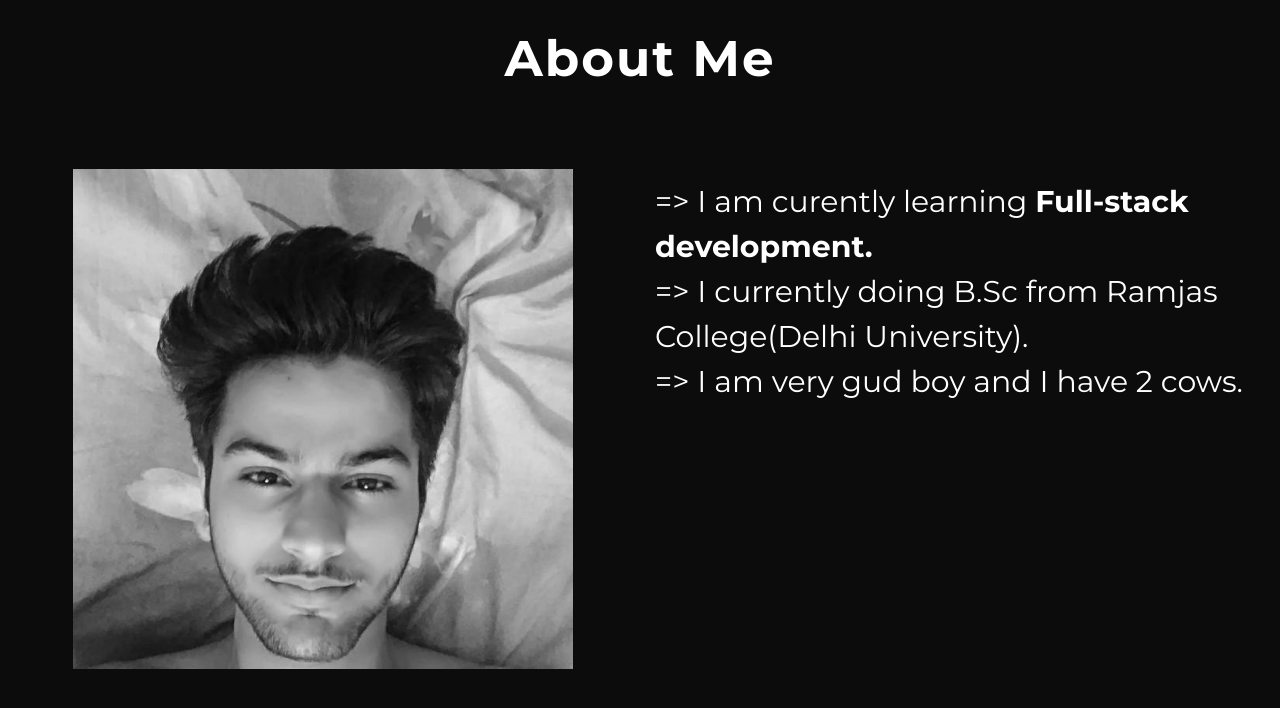
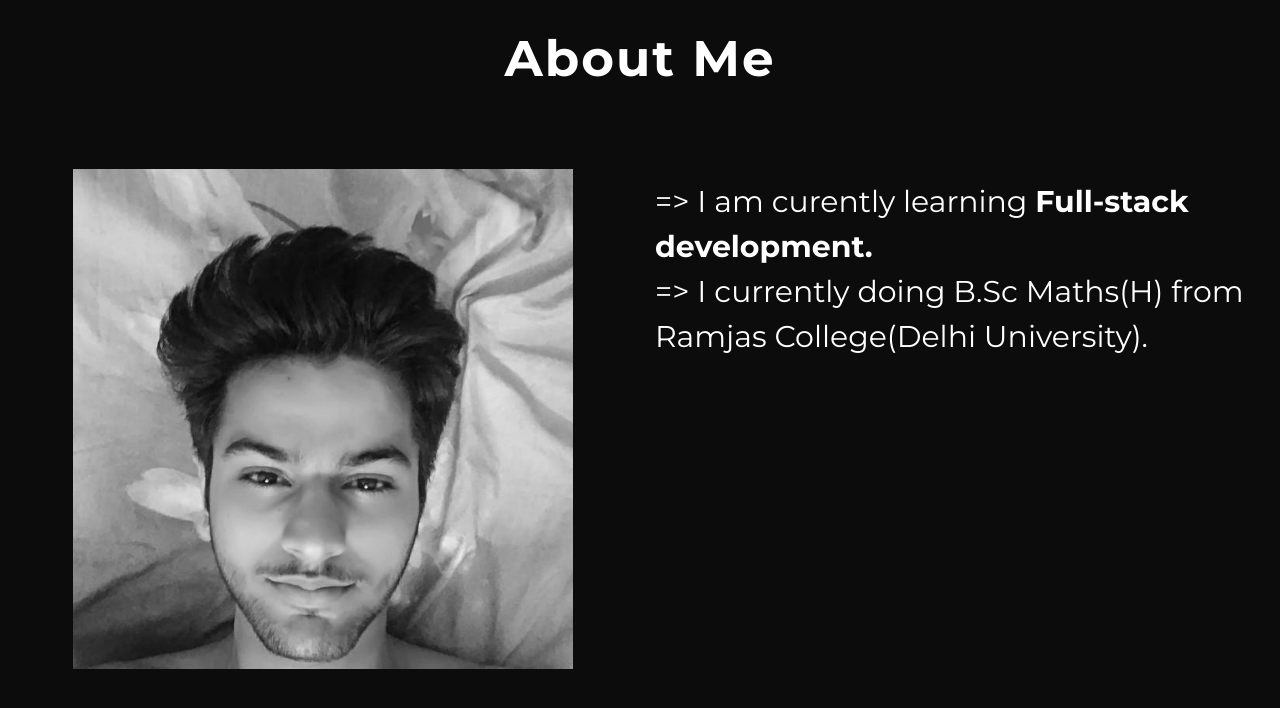
Before and after one commit to vickydarlinn/Vicky-Darlinn, a plain HTML site: page index.html in a window 1280 px wide. Shown: the part 3152-3860 px from the top of the page. Drawn offline with Linux system fonts and the light colour scheme.

Commit message:
fix:about me

```diff
--- a/index.html
+++ b/index.html
@@ -68,9 +68,9 @@
             => I am curently learning <strong>Full-stack development.</strong>
           </li>
           <li class="about_me_item">
-            => I currently doing B.Sc from Ramjas College(Delhi University).
+            => I currently doing B.Sc Maths(H) from Ramjas College(Delhi
+            University).
           </li>
-          <li class="about_me_item">=> I am very gud boy and I have 2 cows.</li>
         </ul>
       </div>
     </section>
```
